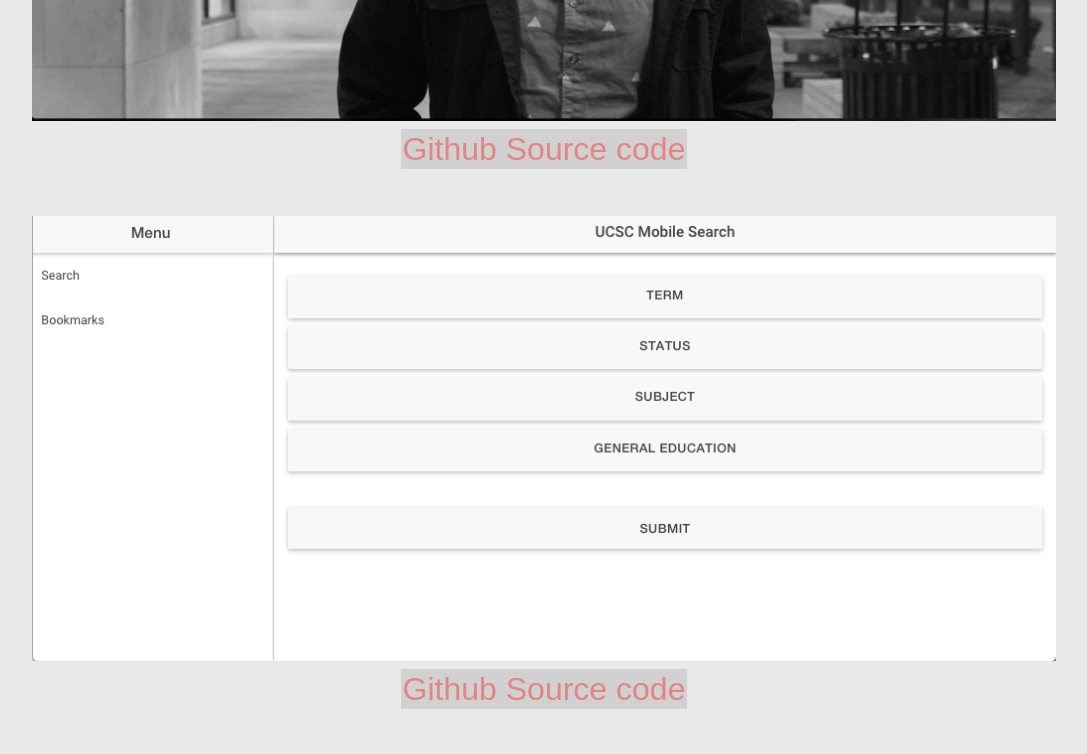
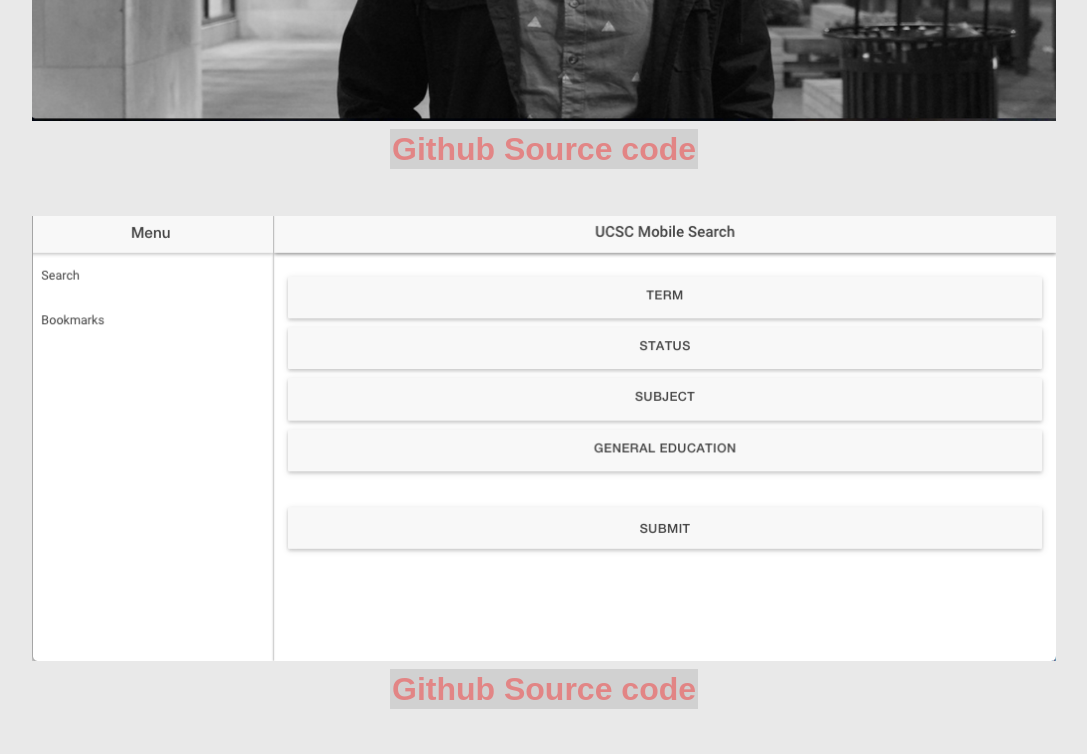
Before and after one commit to bryanttran/bryanttran.github.io, a plain HTML site: page index.html in a window 1280 px wide. Shown: the part 1660-2414 px from the top of the page, without its empty margins (96-1183 px from the left). Drawn offline with nearby package versions, Linux system fonts and the light colour scheme; a web font is replaced by a local one.

Commit message:
minor text commit

```diff
--- a/css/style.css
+++ b/css/style.css
@@ -243,8 +243,9 @@ img {
     transition: all .5s ease;
     background: linear-gradient(to right, #e9e9e9 50%, #d1d1d1 50%);
     background-position: right top;
-    background-size: 201% 100%;
+    background-size: 200% 100%;
     padding: 2px;
+    font-weight: bold;
 }
 
 .project-description a:hover {
```
